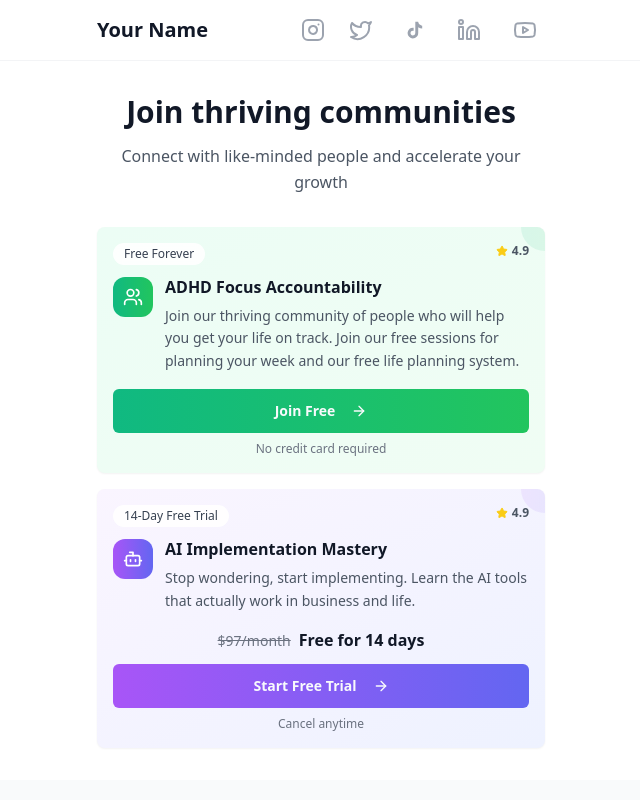
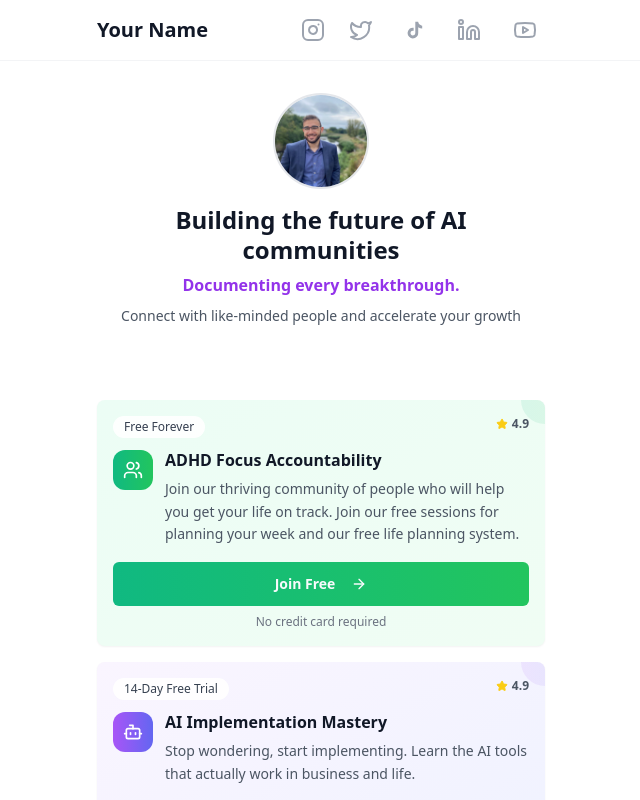
Before and after one commit to ameerry1998/bloom-connect-me, a React (Vite) app: page / in a window 1280 px wide. Shown: the top 800 px of the page, without its empty margins (319-959 px from the left). Built offline with nearby package versions, Linux system fonts and the light colour scheme.

Commit message:
Add headshot section
Adds a section for a headshot image to the page.

```diff
--- a/src/pages/Index.tsx
+++ b/src/pages/Index.tsx
@@ -28,18 +28,31 @@ const Index = () => {
         </nav>
       </header>
 
-      {/* Communities Section - Mobile First */}
-      <section id="communities" className="px-4 py-8">
-        <div className="max-w-md mx-auto">
-          <div className="text-center mb-8">
-            <h1 className="text-3xl font-bold text-gray-900 mb-3 leading-tight">
-              Join thriving communities
+      {/* Hero Section with Headshot */}
+      <section className="px-4 py-8">
+        <div className="max-w-md mx-auto text-center">
+          <div className="mb-6">
+            <img
+              src="/lovable-uploads/ede3b914-03bb-4611-b28e-9996a211e62f.png"
+              alt="Your Name - Community Builder"
+              className="w-24 h-24 rounded-full mx-auto mb-4 object-cover border-2 border-gray-200"
+            />
+            <h1 className="text-2xl font-bold text-gray-900 mb-2 leading-tight">
+              Building the future of AI communities
             </h1>
-            <p className="text-base text-gray-600 leading-relaxed">
+            <p className="text-purple-600 font-semibold text-base mb-2">
+              Documenting every breakthrough.
+            </p>
+            <p className="text-gray-600 text-sm leading-relaxed">
               Connect with like-minded people and accelerate your growth
             </p>
           </div>
+        </div>
+      </section>
 
+      {/* Communities Section - Mobile First */}
+      <section id="communities" className="px-4 py-4">
+        <div className="max-w-md mx-auto">
           <CommunityLinks />
         </div>
       </section>
```
Also changed, not shown: public/lovable-uploads/ede3b914-03bb-4611-b28e-9996a211e62f.png (added).
